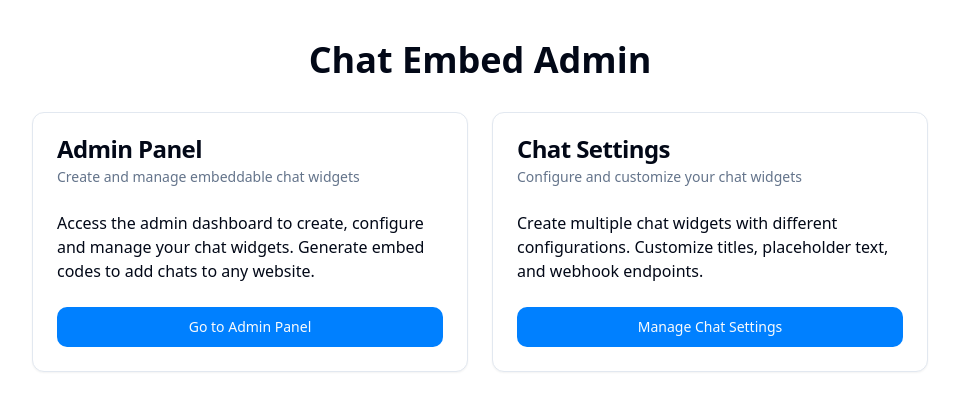
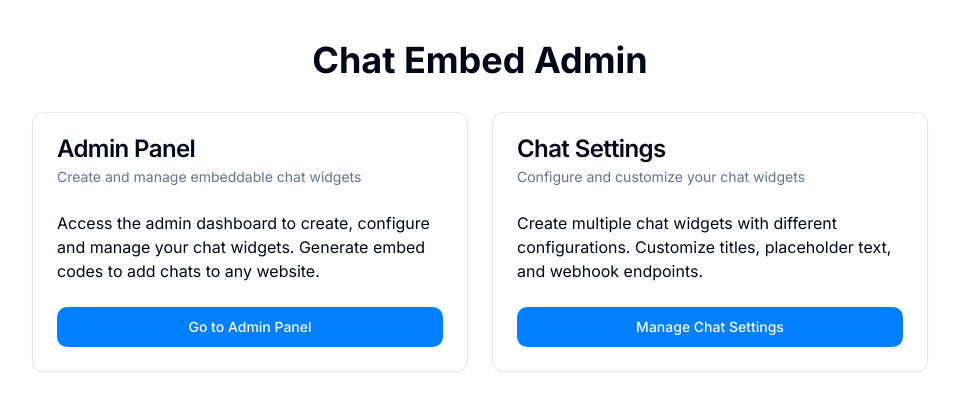
Before and after one commit to intoloopoy/inline-chat-bubble, a React (Vite) app: page / in a window 1280 px wide. Shown: the top 410 px of the page, without its empty margins (160-1119 px from the left). Built offline with nearby package versions, Linux system fonts and the light colour scheme.

Commit message:
Add Inter font
Use Inter as the default font, with fallback.

```diff
--- a/index.html
+++ b/index.html
@@ -1,26 +1,15 @@
+
 <!DOCTYPE html>
 <html lang="en">
   <head>
     <meta charset="UTF-8" />
+    <link rel="icon" type="image/svg+xml" href="/favicon.ico" />
     <meta name="viewport" content="width=device-width, initial-scale=1.0" />
-    <title>inline-chat-bubble</title>
-    <meta name="description" content="Lovable Generated Project" />
-    <meta name="author" content="Lovable" />
-
-    <meta property="og:title" content="Lovable Generated Project" />
-    <meta property="og:description" content="Lovable Generated Project" />
-    <meta property="og:type" content="website" />
-    <meta property="og:image" content="https://lovable.dev/opengraph-image-p98pqg.png" />
-
-    <meta name="twitter:card" content="summary_large_image" />
-    <meta name="twitter:site" content="@lovable_dev" />
-    <meta name="twitter:image" content="https://lovable.dev/opengraph-image-p98pqg.png" />
+    <link rel="stylesheet" href="https://fonts.googleapis.com/css2?family=Inter:wght@300;400;500;600;700&display=swap">
+    <title>Chat Widget</title>
   </head>
-
   <body>
     <div id="root"></div>
-    <!-- IMPORTANT: DO NOT REMOVE THIS SCRIPT TAG OR THIS VERY COMMENT! -->
-    <script src="https://cdn.gpteng.co/gptengineer.js" type="module"></script>
     <script type="module" src="/src/main.tsx"></script>
   </body>
 </html>
--- a/src/index.css
+++ b/src/index.css
@@ -100,7 +100,7 @@
   }
 
   body {
-    @apply bg-background text-foreground;
+    @apply bg-background text-foreground font-sans;
   }
 }
 
--- a/tailwind.config.ts
+++ b/tailwind.config.ts
@@ -1,4 +1,3 @@
-
 import type { Config } from "tailwindcss";
 
 export default {
@@ -19,6 +18,9 @@ export default {
 			}
 		},
 		extend: {
+			fontFamily: {
+				sans: ['Inter', 'system-ui', '-apple-system', 'BlinkMacSystemFont', 'Segoe UI', 'Roboto', 'Helvetica Neue', 'Arial', 'sans-serif'],
+			},
 			colors: {
 				border: 'hsl(var(--border))',
 				input: 'hsl(var(--input))',
```
